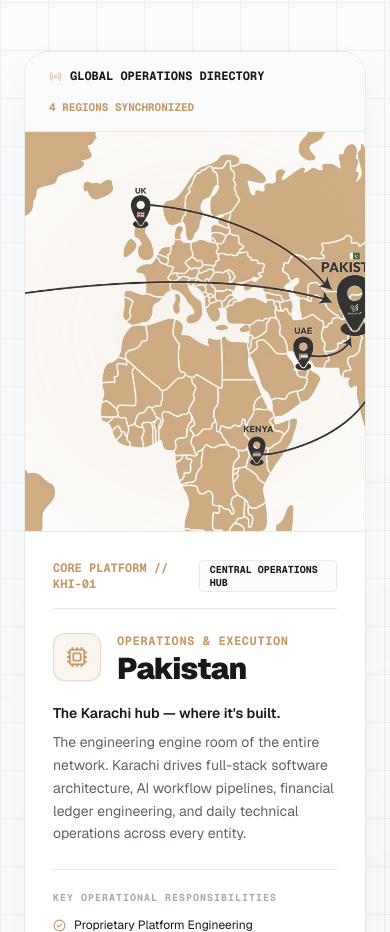
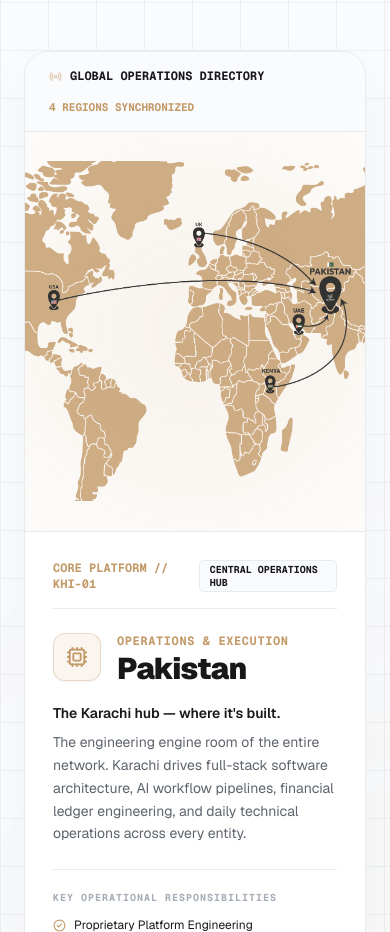
Before and after one commit to BricketX-Dev/bricketx.pk-revamp, a Next.js app: page / in a window 390 px wide. Shown: the part 4880-5812 px from the top of the page. Built offline with nearby package versions, Linux system fonts and the light colour scheme.

Commit message:
mobile version image map implemented!

```diff
--- a/components/GlobalNetwork.tsx
+++ b/components/GlobalNetwork.tsx
@@ -190,7 +190,19 @@ export default function GlobalNetwork() {
 
               <div className="absolute top-1/2 left-1/2 -translate-x-1/2 -translate-y-1/2 w-[400px] h-[400px] bg-[#C39967]/15 blur-[120px] pointer-events-none rounded-full" />
 
-              <div className="absolute inset-0 w-full h-full flex items-center justify-center z-10">
+              {/* --- MOBILE VIEW: Simple static image without SVGs --- */}
+              <div className="absolute inset-0 w-full h-full flex lg:hidden items-center justify-center z-10">
+                <img
+                  src="/images/home/Map-mobile.webp"
+                  alt="Global Operational Network Map"
+                  className="w-full h-full object-contain pointer-events-none opacity-80"
+                  decoding="async"
+                  fetchPriority="high"
+                />
+              </div>
+
+              {/* --- DESKTOP VIEW: Original image + animated SVGs --- */}
+              <div className="absolute inset-0 w-full h-full hidden lg:flex items-center justify-center z-10">
                 <img
                   src="/images/home/Map.webp"
                   alt="Global Operational Network Map"
@@ -213,26 +225,27 @@ export default function GlobalNetwork() {
                     </radialGradient>
                   </defs>
 
-                  <circle cx="770" cy="230" r="15" fill="none" stroke="#FFFFFF" strokeWidth="2" opacity="0.8">
+                  <circle cx="772" cy="233" r="15" fill="none" stroke="#FFFFFF" strokeWidth="2" opacity="0.8">
                     <animate attributeName="r" values="5; 45" dur="2s" repeatCount="indefinite" />
                     <animate attributeName="opacity" values="0.8; 0" dur="2s" repeatCount="indefinite" />
                   </circle>
-                  <circle cx="770" cy="230" r="5" fill="#FFFFFF" stroke="#C39967" strokeWidth="2" />
+                  <circle cx="772" cy="233" r="5" fill="#FFFFFF" stroke="#C39967" strokeWidth="2" />
 
                   <circle r="5" fill="url(#particle-glow)">
-                    <animateMotion dur="2.5s" repeatCount="indefinite" path="M 510 100 Q 580 45 770 230" />
+                    <animateMotion dur="2.5s" repeatCount="indefinite" path="M 510 100 Q 580 45 772 233" />
                   </circle>
 
                   <circle r="5.5" fill="url(#particle-glow)">
-                    <animateMotion dur="3s" repeatCount="indefinite" path="M 230 220 Q 400 140 770 230" />
+                    <animateMotion dur="3s" repeatCount="indefinite" path="M 230 220 Q 400 140 772 233" />
                   </circle>
 
                   <circle r="4.5" fill="url(#particle-glow)">
-                    <animateMotion dur="2.2s" repeatCount="indefinite" path="M 660 380 Q 855 350 770 230" />
+                    <animateMotion dur="2.2s" repeatCount="indefinite" path="M 660 380 Q 855 350 772 233" />
                   </circle>
                 </svg>
               </div>
 
+              {/* Shiner effect wrapper remains for both layouts */}
               <div className="absolute inset-0 z-30 pointer-events-none overflow-hidden">
                 <div className="absolute top-0 bottom-0 -left-[150%] w-[100%] bg-gradient-to-r from-transparent via-white/20 to-transparent -skew-x-[25deg] transition-all duration-[1.5s] ease-in-out group-hover/canvas:left-[150%]" />
               </div>
@@ -273,9 +286,7 @@ export default function GlobalNetwork() {
                 </div>
               </div>
 
-              {/* --- ACTUAL VISIBLE CONTENT ---
-                  Changed overflow-y-auto to overflow-hidden here
-              */}
+              {/* --- ACTUAL VISIBLE CONTENT --- */}
               <div ref={detailPaneRef} className="absolute inset-0 p-7 md:p-10 flex flex-col justify-between overflow-hidden">
                 <div>
                   <div className="flex items-center justify-between font-mono text-xs pb-4 mb-6 border-b border-[#E8EBED]">
```
Also changed, not shown: public/images/home/Map-mobile.webp (renamed from public/images/home/Map 1080x1080-01.webp).
